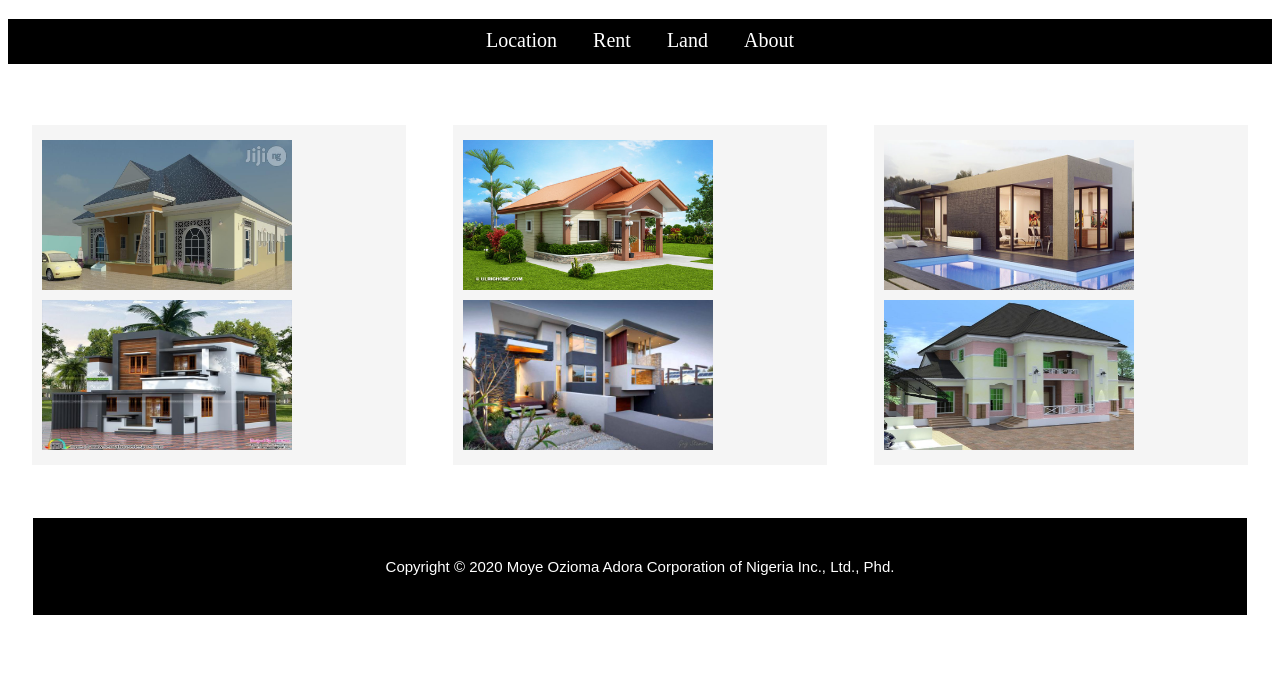
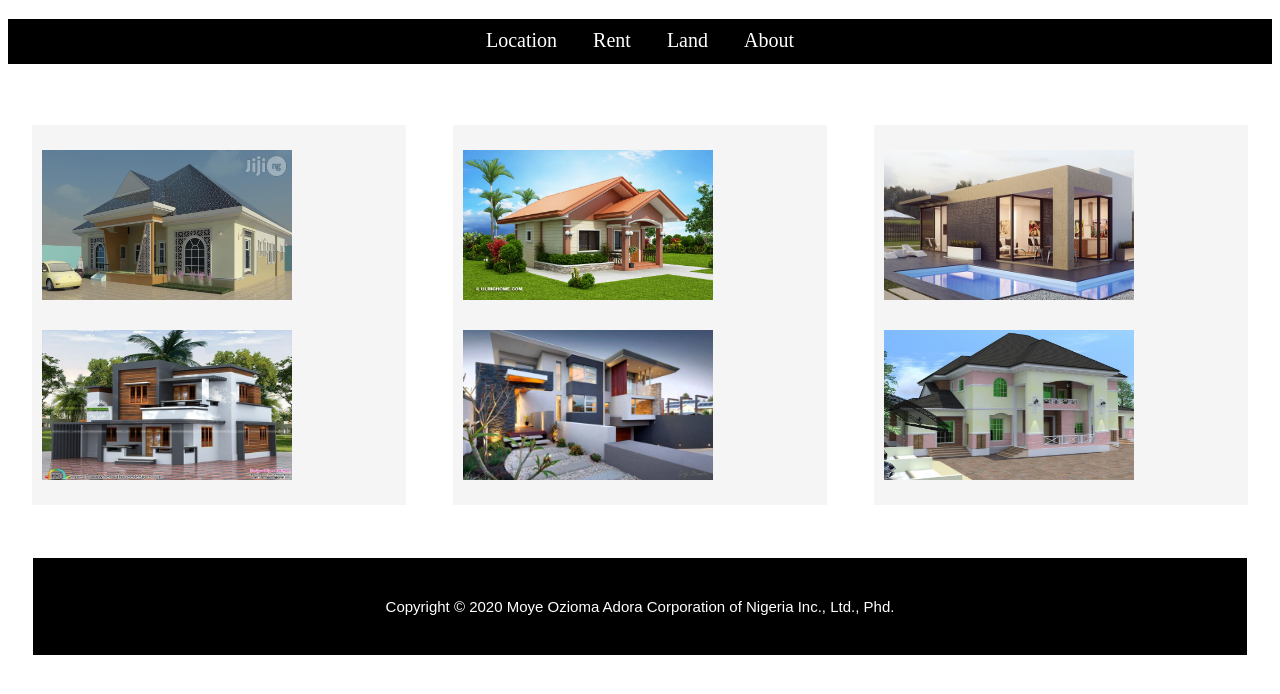
Before and after one commit to Adora24/Real-Estate, a plain HTML site: page index.html in a window 1280 px wide. Shown: the part 78-772 px from the top of the page. Drawn offline with Linux system fonts and the light colour scheme; files whose address does not match are found by name.

Commit message:
made changes in my css. in the images i changed the margins top and bottom to 15px

```diff
--- a/style sheet.css
+++ b/style sheet.css
@@ -66,8 +66,8 @@ img{
     float: left;
     width: 250px;
     height: 150px;
-    margin-top: 5px;
-    margin-bottom: 5px;
+    margin-top: 15px;
+    margin-bottom: 15px;
     flex-wrap: row wrap;
     overflow: hidden;
 
```
